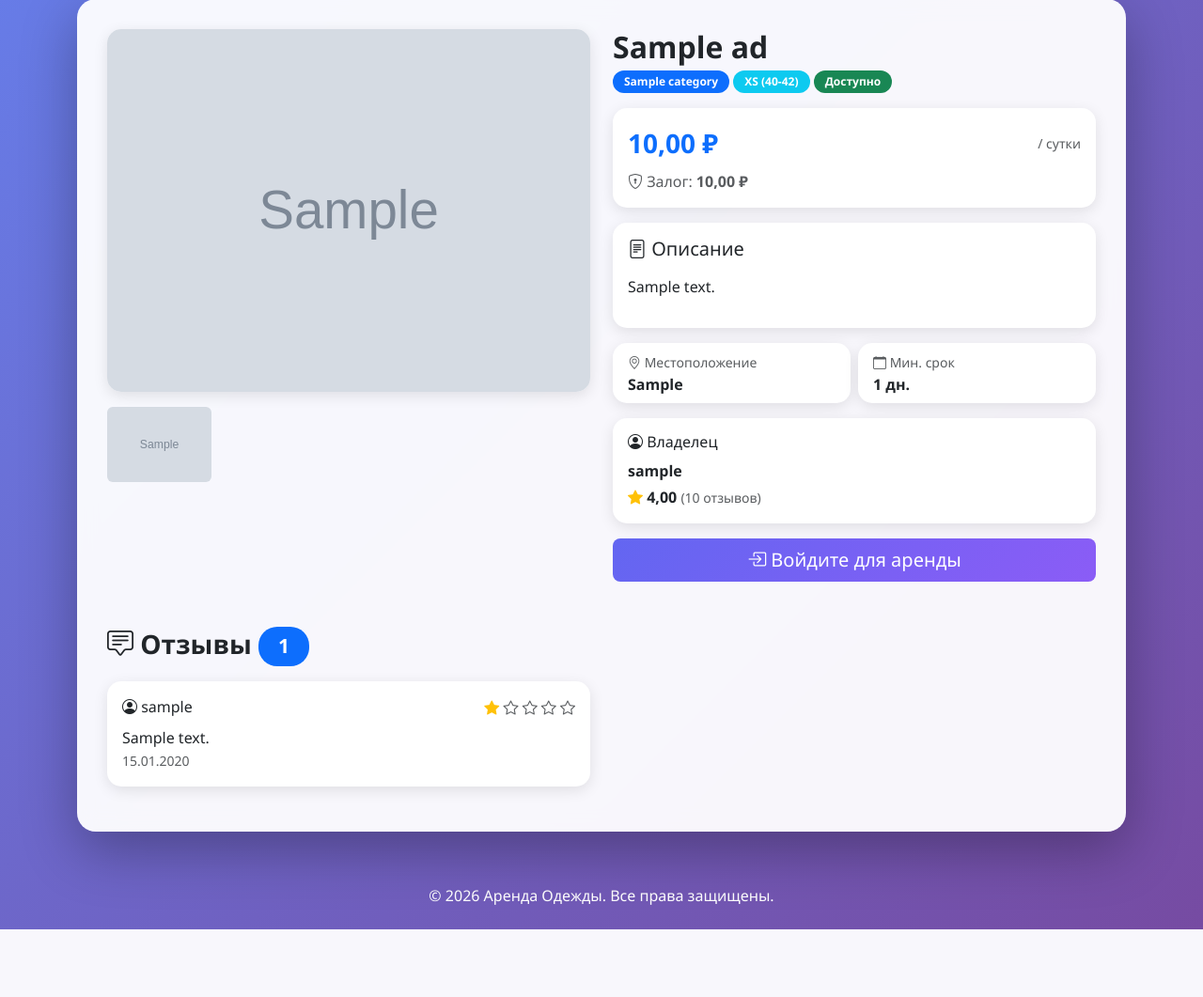
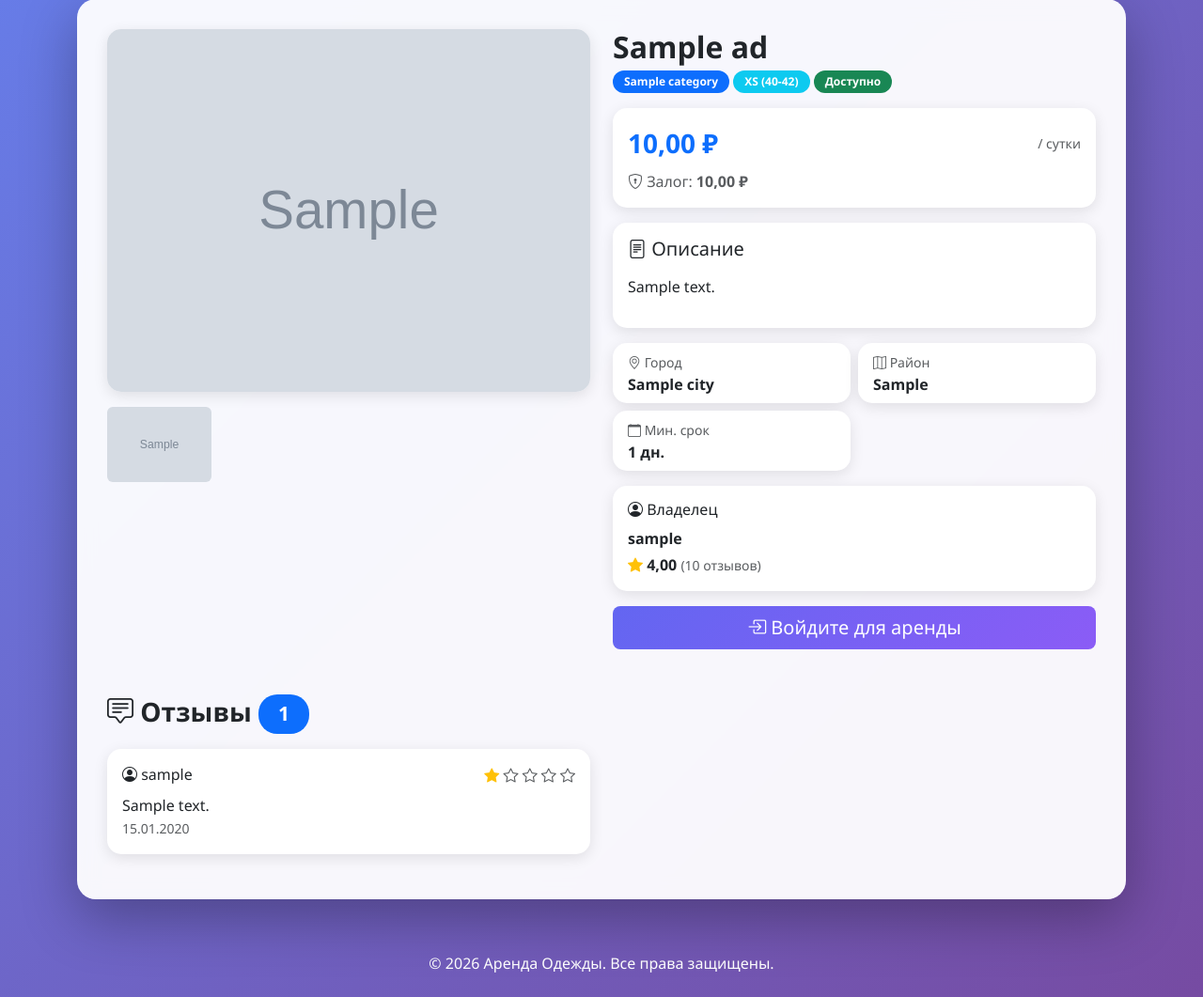
Before and after one commit to Smurf72T/Python_Site_FinalProject_Mazur, a Django app: page /ad/1/ in a window 1280 px wide. Shown: the part 101-1162 px from the top of the page at 94% size. Before the commit the page ends 1090 px from the top, so only its background shows below. Run offline with Django 5.2, Linux system fonts and the light colour scheme; tables that the repository leaves empty hold one stand-in row (values such as "Sample post"); grey boxes marked "Sample" are stand-in pictures.

Commit message:
Feat: поле города для объявлений с выпадающим списком (datalist)

```diff
--- a/apps/ads/forms.py
+++ b/apps/ads/forms.py
@@ -1,6 +1,6 @@
 from django import forms
 
-from .models import Ad, Review
+from .models import Ad, City, Review
 
 
 class AdForm(forms.ModelForm):
@@ -11,6 +11,7 @@ class AdForm(forms.ModelForm):
             "description",
             "price",
             "deposit_amount",
+            "city",
             "location",
             "image",
             "category",
@@ -22,6 +23,7 @@ class AdForm(forms.ModelForm):
             "description": forms.Textarea(attrs={"class": "form-control", "rows": 5, "placeholder": "Опишите товар подробно...", "required": True}),
             "price": forms.NumberInput(attrs={"class": "form-control", "placeholder": "1000", "required": True}),
             "deposit_amount": forms.NumberInput(attrs={"class": "form-control", "placeholder": "5000"}),
+            "city": forms.Select(attrs={"class": "form-select"}),
             "location": forms.TextInput(attrs={"class": "form-control", "placeholder": "Москва, м. Тверская", "required": True}),
             "image": forms.FileInput(attrs={"class": "form-control", "accept": "image/*", "required": True}),
             "category": forms.Select(attrs={"class": "form-select"}),
@@ -29,6 +31,39 @@ class AdForm(forms.ModelForm):
             "min_rental_days": forms.NumberInput(attrs={"class": "form-control", "min": "1"}),
         }
 
+    def __init__(self, *args, **kwargs):
+        super().__init__(*args, **kwargs)
+        # Загружаем активные города
+        self.fields["city"].queryset = City.objects.filter(is_active=True)
+        self.fields["city"].empty_label = None
+        # Меняем виджет на TextInput для datalist
+        self.fields["city"].widget = forms.TextInput(attrs={
+            "class": "form-control",
+            "list": "city-list",
+            "placeholder": "Выберите или введите город"
+        })
+
+    def clean_city(self):
+        """Обработка города: если есть в базе - используем, иначе создаём новый."""
+        city_data = self.cleaned_data.get("city")
+
+        # Если city_data это строка (название города)
+        if isinstance(city_data, str):
+            city_name = city_data.strip()
+            if not city_name:
+                return None
+
+            # Ищем существующий город (без учёта регистра)
+            city = City.objects.filter(name__iexact=city_name).first()
+
+            # Если город не найден - создаём новый
+            if not city:
+                city = City.objects.create(name=city_name, region="")
+
+            return city
+
+        return city_data
+
 
 class ReviewForm(forms.ModelForm):
     class Meta:
--- a/apps/ads/models/ad.py
+++ b/apps/ads/models/ad.py
@@ -5,6 +5,8 @@
 from django.contrib.auth.models import User
 from django.db import models
 from django.utils import timezone
+
+from .city import City
 
 
 class Ad(models.Model):
@@ -43,6 +45,14 @@ class Ad(models.Model):
     )
     deposit_amount = models.DecimalField(
         max_digits=10, decimal_places=2, default=0, verbose_name="Залог"
+    )
+    city = models.ForeignKey(
+        City,
+        on_delete=models.SET_NULL,
+        null=True,
+        blank=True,
+        verbose_name="Город",
+        help_text="Выберите город из списка или введите свой",
     )
     location = models.CharField(max_length=255, verbose_name="Местоположение")
     image = models.ImageField(upload_to="ads_images/", verbose_name="Основное фото")
--- a/apps/ads/views.py
+++ b/apps/ads/views.py
@@ -18,7 +18,7 @@ from django.db import models
 from django.shortcuts import get_object_or_404, redirect, render
 
 from .forms import AdForm, ReviewForm
-from .models import Ad, Message, Notification, RentalRequest
+from .models import Ad, City, Message, Notification, RentalRequest
 from .services import approve_ad_instance, get_filtered_ads, reject_ad_instance
 
 # =============================================================================
@@ -96,6 +96,8 @@ def ad_detail(request, pk):
 @login_required
 def create_ad(request):
     """Создание нового объявления."""
+    cities = City.objects.filter(is_active=True).order_by("name")
+
     if request.method == "POST":
         form = AdForm(request.POST, request.FILES)
         if form.is_valid():
@@ -107,13 +109,14 @@ def create_ad(request):
     else:
         form = AdForm()
 
-    return render(request, "ads/create_ad.html", {"form": form})
+    return render(request, "ads/create_ad.html", {"form": form, "cities": cities})
 
 
 @login_required
 def edit_ad(request, pk):
     """Редактирование собственного объявления."""
     ad = get_object_or_404(Ad, pk=pk, owner=request.user)
+    cities = City.objects.filter(is_active=True).order_by("name")
 
     if request.method == "POST":
         form = AdForm(request.POST, request.FILES, instance=ad)
@@ -124,7 +127,7 @@ def edit_ad(request, pk):
     else:
         form = AdForm(instance=ad)
 
-    return render(request, "ads/edit_ad.html", {"form": form})
+    return render(request, "ads/edit_ad.html", {"form": form, "cities": cities})
 
 
 @login_required
--- a/templates/ads/detail.html
+++ b/templates/ads/detail.html
@@ -93,8 +93,16 @@
             <div class="col-6">
                 <div class="card">
                     <div class="card-body py-2">
-                        <small class="text-muted"><i class="bi bi-geo-alt"></i> Местоположение</small>
-                        <p class="mb-0 fw-bold">{{ ad.location }}</p>
+                        <small class="text-muted"><i class="bi bi-geo-alt"></i> Город</small>
+                        <p class="mb-0 fw-bold">{{ ad.city.name|default:ad.location|truncatechars:20 }}</p>
+                    </div>
+                </div>
+            </div>
+            <div class="col-6">
+                <div class="card">
+                    <div class="card-body py-2">
+                        <small class="text-muted"><i class="bi bi-map"></i> Район</small>
+                        <p class="mb-0 fw-bold">{{ ad.location|truncatechars:15 }}</p>
                     </div>
                 </div>
             </div>
```
Also changed, not shown: templates/ads/create_ad.html (+19 -2 lines), templates/ads/edit_ad.html (+23 -6 lines), apps/ads/migrations/0004_ad_city.py (added), apps/users/migrations/0003_alter_profile_options_alter_profile_is_moderator_and_more.py (added).
